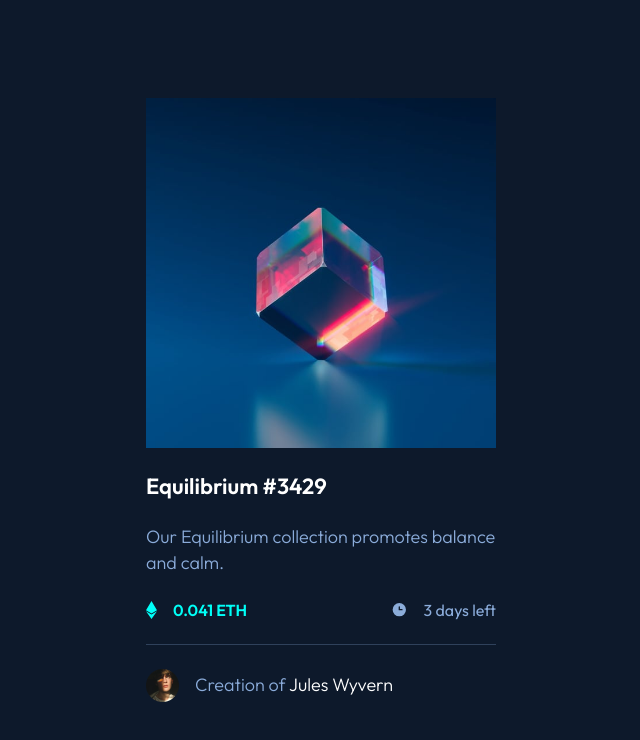
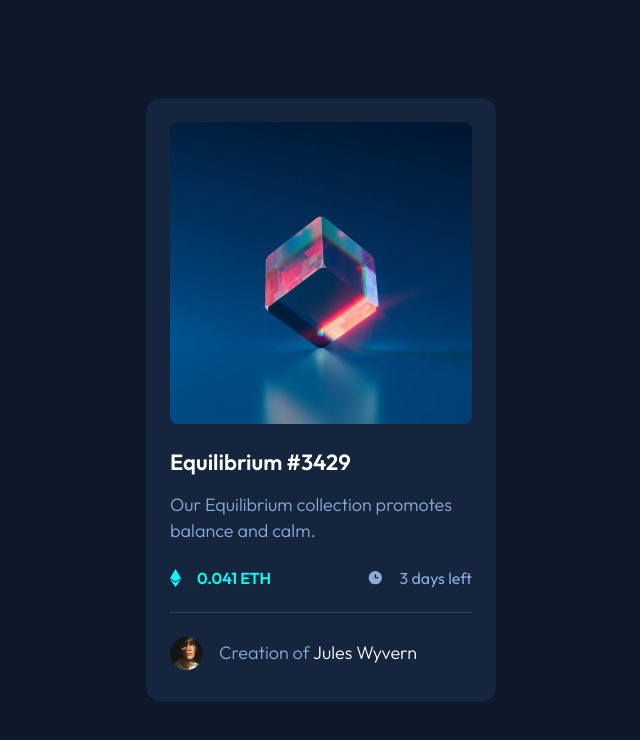
Before and after one commit to dave-cross/Frontend-Mentor-nft-preview-card-solution, a plain HTML site: page index.html in a window 1280 px wide. Shown: the whole page, without its empty margins (319-959 px from the left). Drawn offline with Linux system fonts and the light colour scheme.

Commit message:
style(card): add card styles

```diff
--- a/style.css
+++ b/style.css
@@ -149,6 +149,46 @@ picture {
     max(var(--space-300), calc(50% - var(--_max-width) / 2));
 }
 
+.card {
+  background-color: var(--color-background-card);
+  border-radius: var(--radius-lg);
+  padding: var(--space-300);
+  padding-block-end: var(--space-300-400);
+}
+
+.card__image {
+  border-radius: var(--radius-sm);
+  overflow: hidden;
+
+  a:has(&) {
+    display: grid;
+    place-items: center;
+
+    > *,
+    &::after {
+      grid-area: 1/1/-1/-1;
+    }
+
+    &:hover::after {
+      content: url(./images/icon-view.svg);
+      background-color: var(--color-background-image-hover);
+      width: 100%;
+      height: 100%;
+      align-content: center;
+      text-align: center;
+    }
+  }
+}
+
+.card__content {
+  h2 + * {
+    --flow-space: var(--space-150-200);
+  }
+  hr {
+    --flow-space: var(--space-200-300);
+  }
+}
+
 .author {
   img {
     width: 33px;
```
